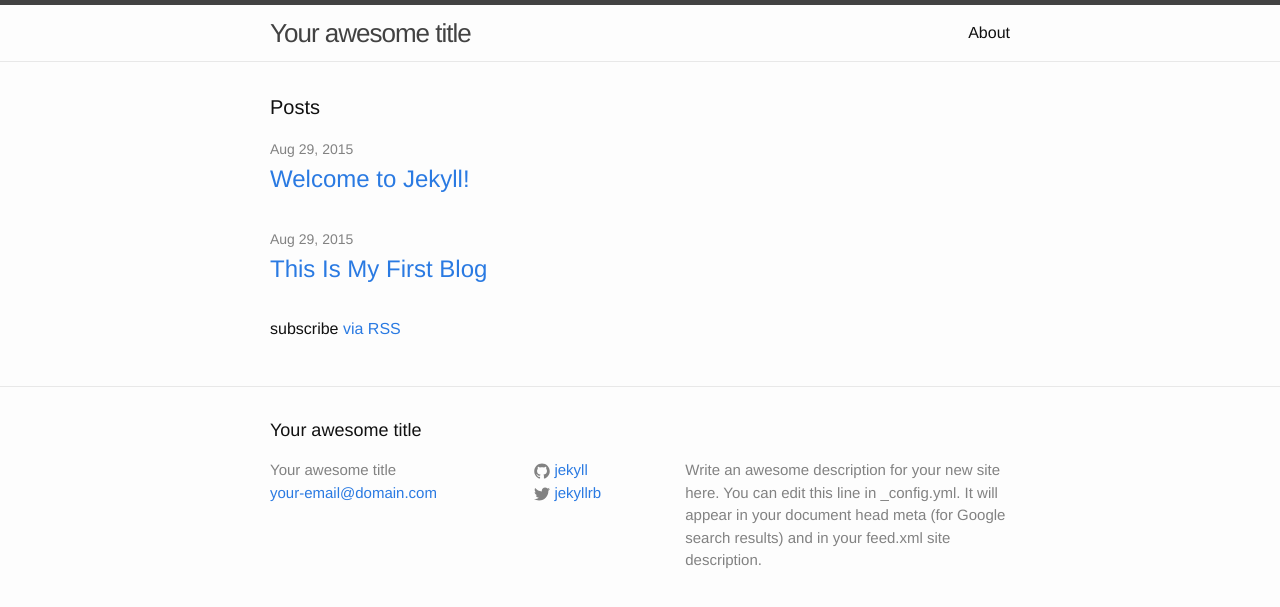
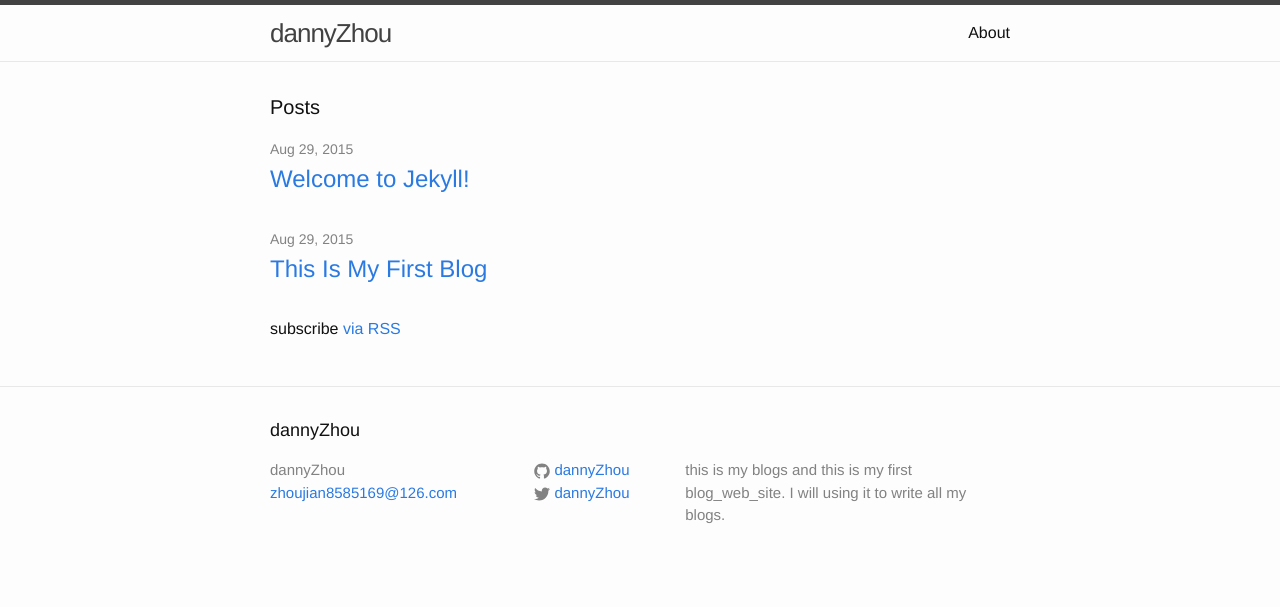
Before and after one commit to dannyZhou/blogs, a Jekyll site: the page built from index.html, in a window 1280 px wide. Shown: the top 607 px of the page. Built offline with Jekyll 4.4.1, drawn with Linux system fonts in a browser that asks for light colours.

Commit message:
change config.yml to fit some bugs

```diff
--- a/_config.yml
+++ b/_config.yml
@@ -1,14 +1,13 @@
 # Site settings
-title: Your awesome title
-email: your-email@domain.com
+title: dannyZhou
+email: zhoujian8585169@126.com
 description: > # this means to ignore newlines until "baseurl:"
-  Write an awesome description for your new site here. You can edit this
-  line in _config.yml. It will appear in your document head meta (for
-  Google search results) and in your feed.xml site description.
-baseurl: "" # the subpath of your site, e.g. /blog/
-url: "http://yourdomain.com" # the base hostname & protocol for your site
-twitter_username: jekyllrb
-github_username:  jekyll
+  this is my blogs and this is my first blog_web_site.
+  I will using it to write all my blogs.
+baseurl: "/blogs/" # the subpath of your site, e.g. /blog/
+url: "http://dannyzhou.github.io/blogs" # the base hostname & protocol for your site
+twitter_username: dannyZhou
+github_username: dannyZhou
 
 # Build settings
 markdown: kramdown
```
